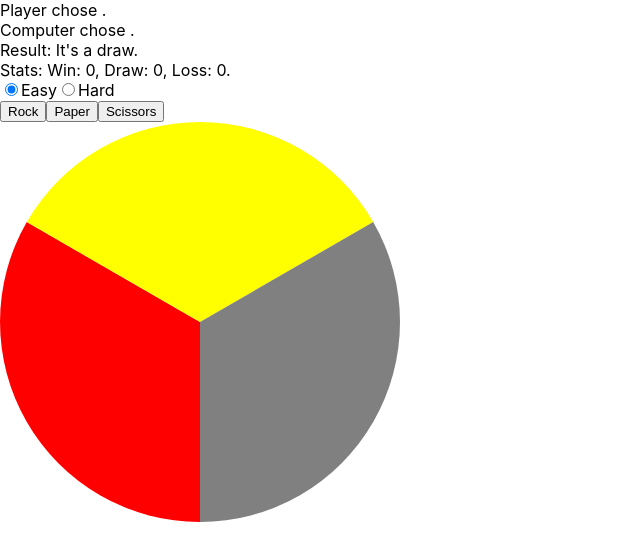
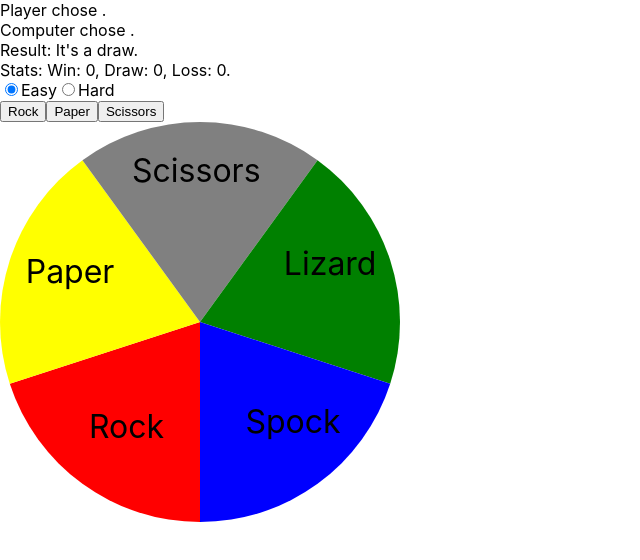
Before and after one commit to ViaMarcus/rps, a React (Create React App) app: page / in a window 1280 px wide. Shown: the top 560 px of the page, without its empty margins (0-640 px from the left). Built offline with nearby package versions, Linux system fonts and the light colour scheme.

Commit message:
selector shows text and renders good in both modes

```diff
--- a/src/components/Controller.jsx
+++ b/src/components/Controller.jsx
@@ -2,7 +2,7 @@ import React, { Component } from 'react';
 
 class Controller extends Component {
     state = {
-        version: 3,
+        version: 5,
         onClickHandler: this.props.onClickHandler
     };
 
@@ -14,7 +14,10 @@ class Controller extends Component {
         let rotate = Math.PI/2;
         let out = [];
         for (let i = 0; i < version; i++) {
-            out.push(<path onClick={() => this.state.onClickHandler(throws[i])} fill={colors[i]} id={ids[i]} key={ids[i]} d={`M ${this.getXY(angle*i+rotate)} A 1 1 0 0 1 ${this.getXY(angle*(i+1)+rotate)} L 0 0`} />)
+            let rot = angle*i+rotate
+            let adjust = version == 5 ? 0.6 : 1
+            out.push(<path onClick={() => this.state.onClickHandler(throws[i])} fill={colors[i]} id={ids[i]} key={ids[i]} d={`M ${this.getXY(rot)} A 1 1 0 0 1 ${this.getXY(angle*(i+1)+rotate)} L 0 0`} />)
+            out.push(<text x={Math.cos(rot+adjust)*70-4*throws[i].length} fill="black" y={Math.sin(rot+adjust)*70} transform={`scale(0.01)`}>{throws[i]}</text>)
         }
         return out;
     }
```
